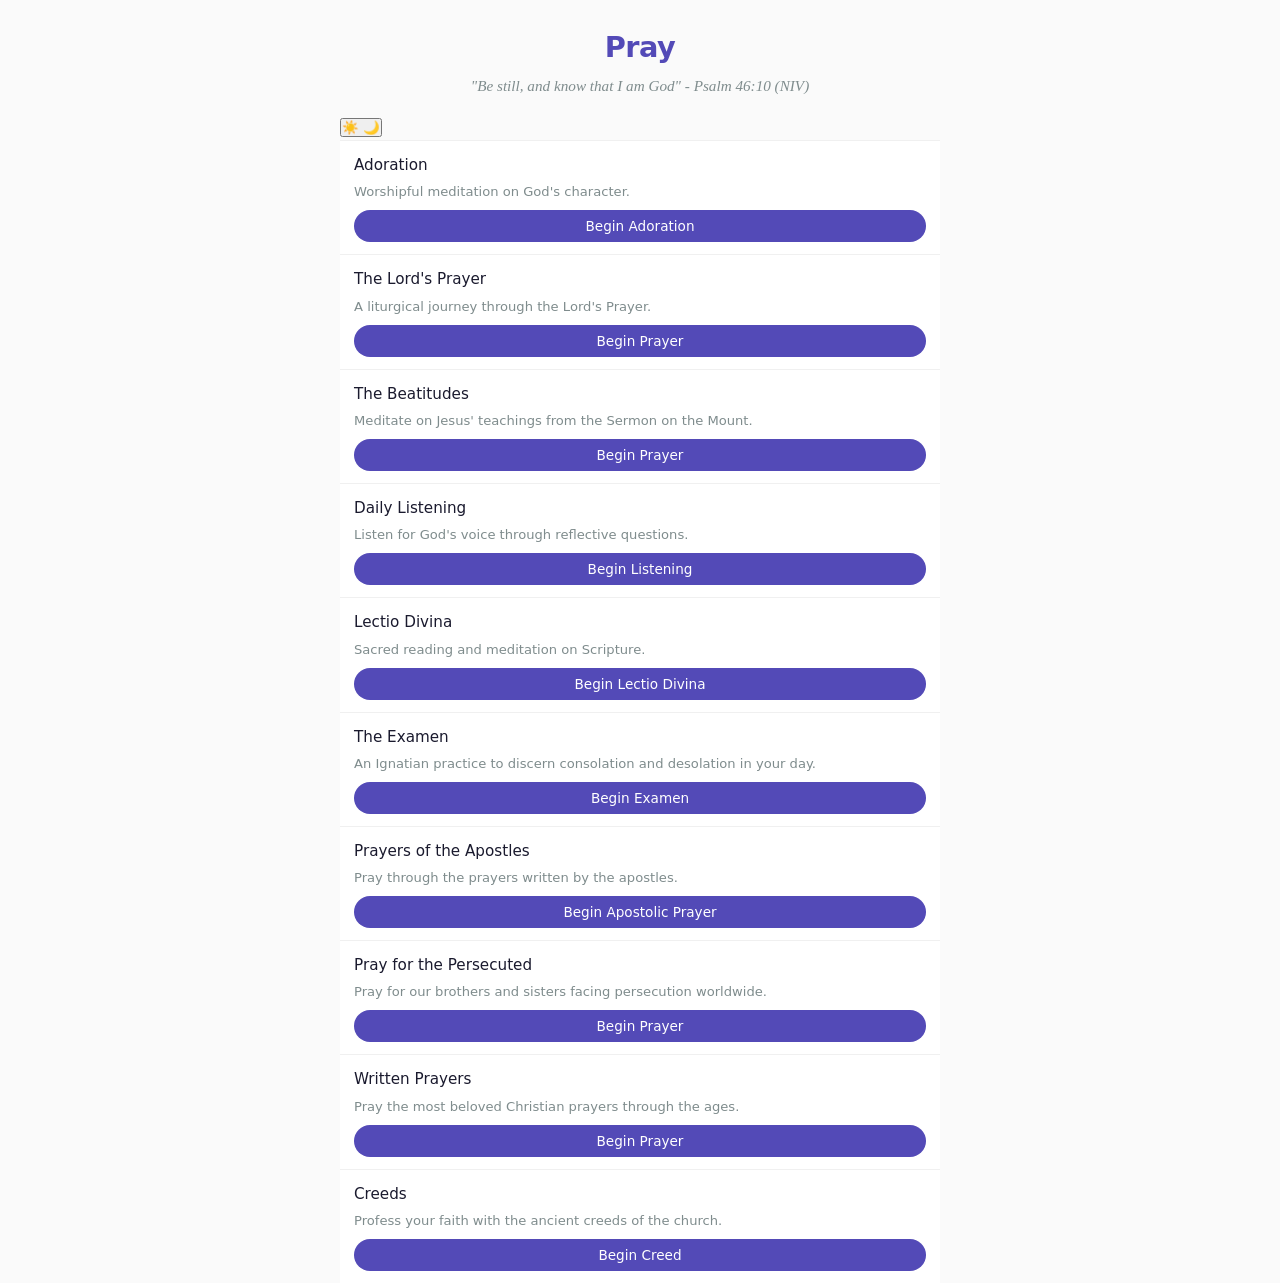
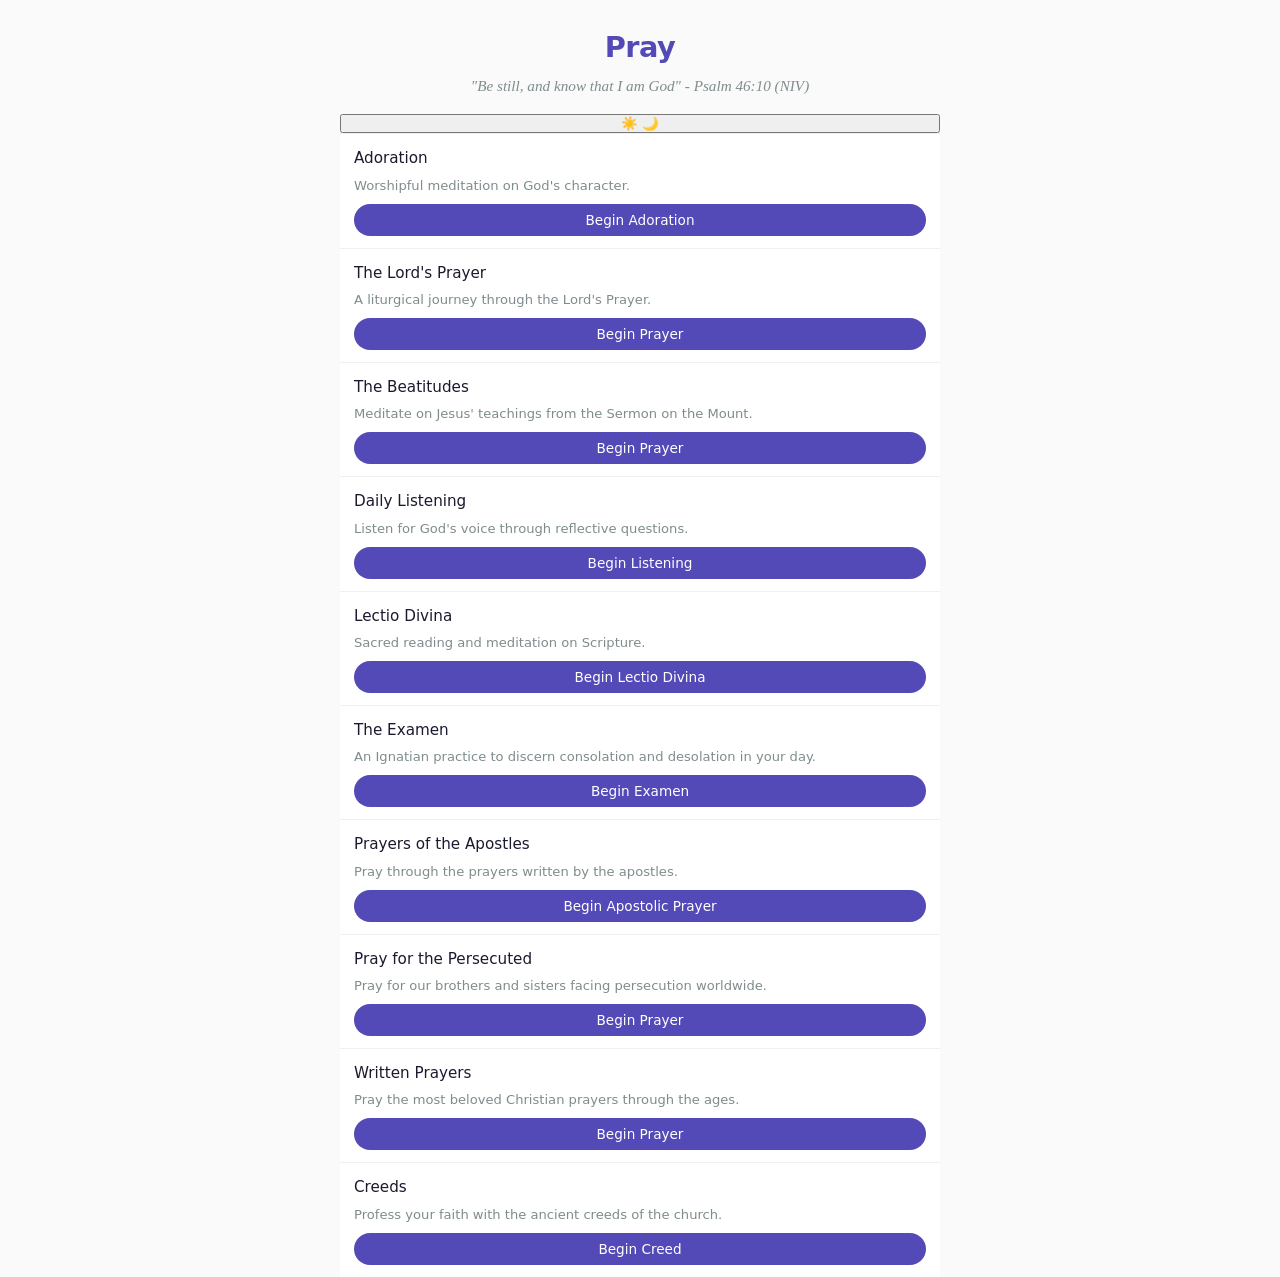

appearance switcher to bottom

--- a/styles.css
+++ b/styles.css
@@ -80,6 +80,15 @@ body {
     max-width: 600px;
     margin: 0 auto;
     padding: 0;
+    display: flex;
+    flex-direction: column;
+    min-height: 100vh;
+}
+
+#main-menu {
+    display: flex;
+    flex-direction: column;
+    flex: 1;
 }
 
 /* --- App Header (replaces old header) --- */
@@ -1403,7 +1412,7 @@ body.dark-mode .memory-verse-index-item:focus {
     align-items: center;
     gap: 10px;
     padding: 16px;
-    margin-top: 8px;
+    margin-top: auto;
 }
 
 .appearance-icon {
